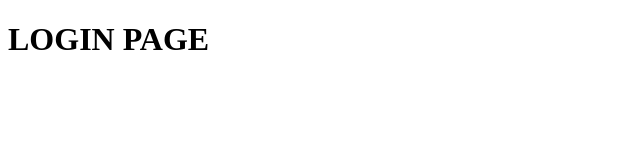
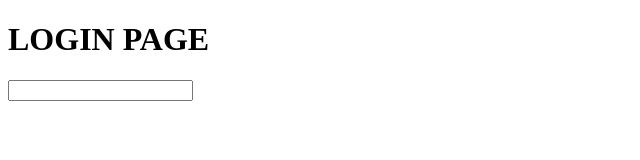
Before and after one commit to uc4151/myApp-repo, a plain HTML site: page login.html in a window 1280 px wide. Shown: the whole page, without its empty margins (0-640 px from the left). Drawn offline with Linux system fonts and the light colour scheme.

Commit message:
added hi

```diff
--- a/login.html
+++ b/login.html
@@ -8,5 +8,6 @@
 </head>
 <body>
     <h1>LOGIN PAGE</h1>
+    <input type="name">
 </body>
 </html>
```
